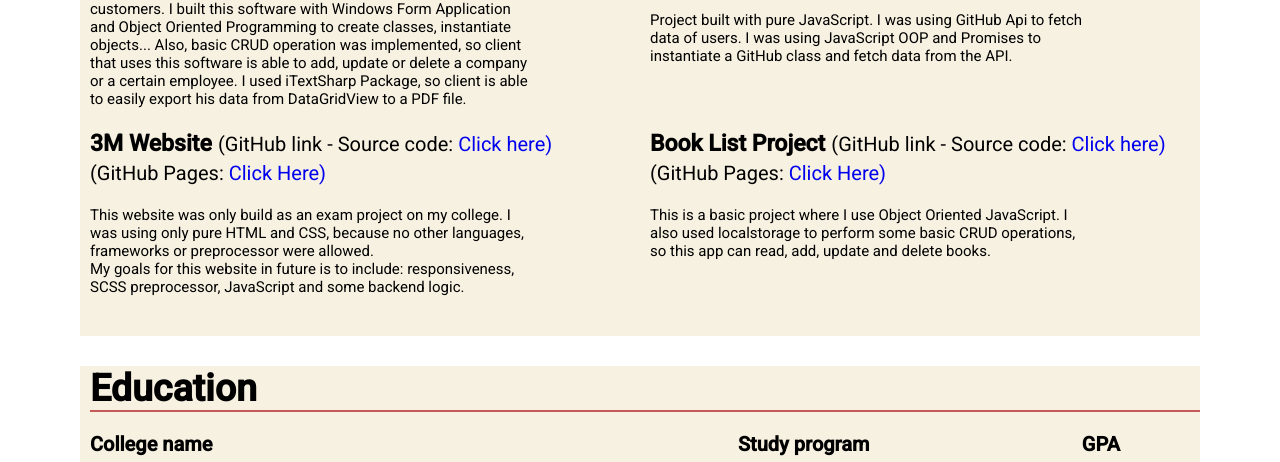
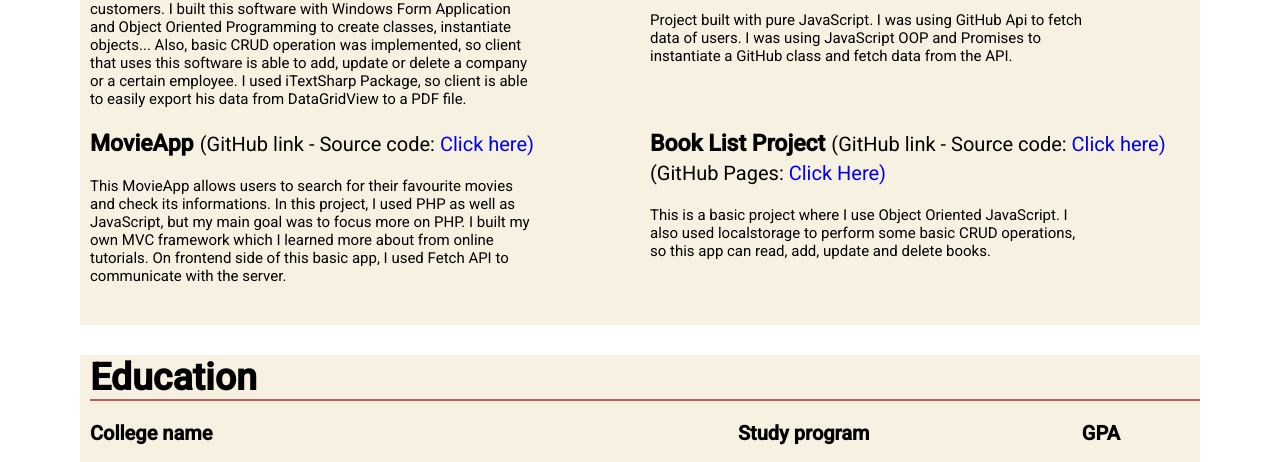
Before and after one commit to Ckojo/Resume, a plain HTML site: page index.html in a window 1280 px wide. Shown: the part 728-1190 px from the top of the page. Drawn offline with Linux system fonts and the light colour scheme.

Commit message:
index.html changes made

```diff
--- a/index.html
+++ b/index.html
@@ -93,15 +93,15 @@
                 <!-- Third project -->
                 <div class="experience__projects-row">
                     <div class="experience__projects-row__heading">
-                        <h2>3M Website</h2>
-                        <span>(GitHub link - Source code: <a href="https://github.com/Ckojo/Ckojo-Internet-Jezici-i-Alati-1" class="decoration-none">Click here)</a></span>
-                        <br><span>(GitHub Pages: <a href="https://ckojo.github.io/Ckojo-Internet-Jezici-i-Alati-1/" class="decoration-none">Click Here)</a></span>
+                        <h2>MovieApp</h2>
+                        <span>(GitHub link - Source code: <a href="https://github.com/Ckojo/MovieApp" class="decoration-none">Click here)</a></span>
                     </div>
 
                     <p class="experience__projects-row__project-description">
-                        This website was only build as an exam project on my college.
-                        I was using only pure HTML and CSS, because no other languages, frameworks or preprocessor were allowed.
-                        <br>My goals for this website in future is to include: responsiveness, SCSS preprocessor, JavaScript and some backend logic.
+                        This MovieApp allows users to search for their favourite movies and check its informations. In this project, I used PHP as well as JavaScript,
+                        but my main goal was to focus more on PHP. I built my own MVC framework which I learned more about from online tutorials.
+                        On frontend side of this basic app, I used Fetch API to communicate with the server.
+
                     </p>
                 </div>
 
```
